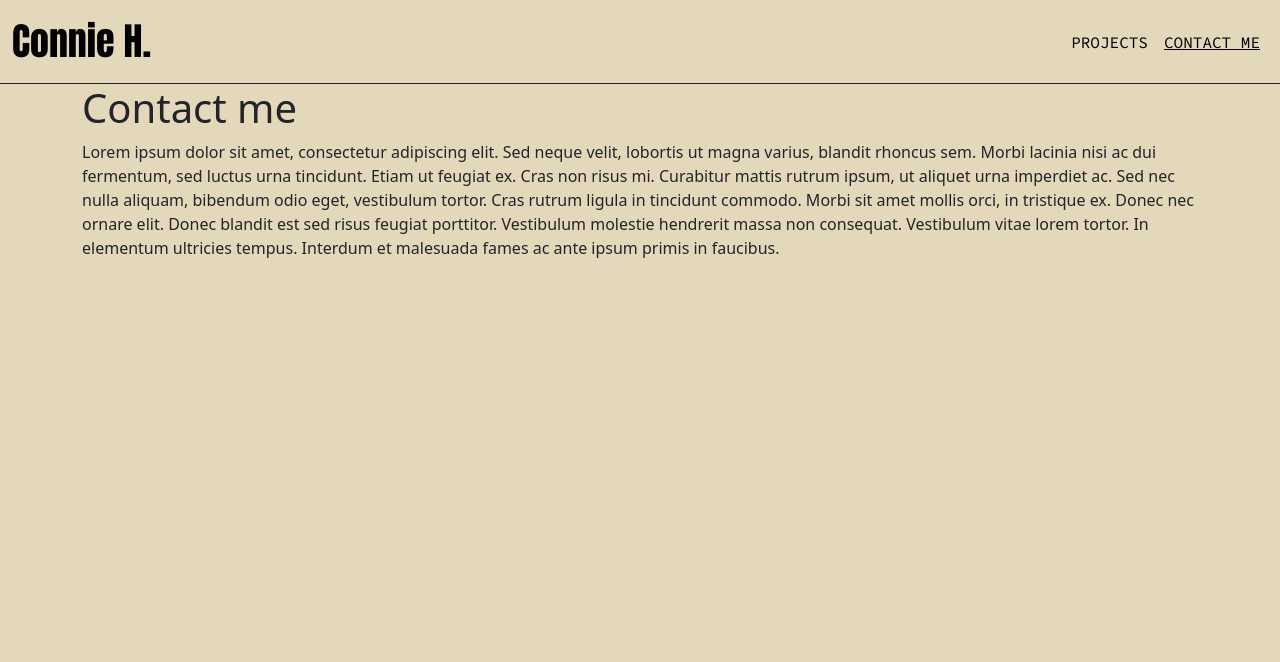
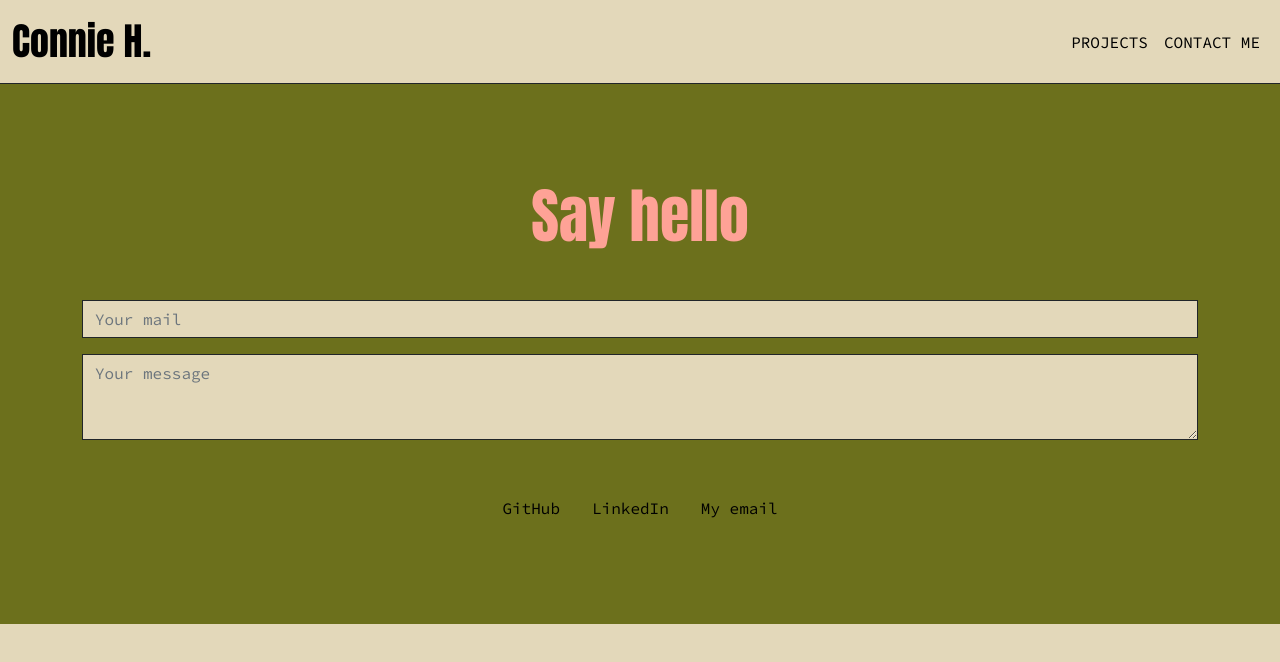
Before and after one commit to mchinojo/13React-Portfolio, a React (Create React App) app: page /13React-Portfolio/contact in a window 1280 px wide. Shown: the top 662 px of the page. Built offline with nearby package versions, Linux system fonts and the light colour scheme.

Commit message:
added contact section

```diff
--- a/src/components/NavTabs.css
+++ b/src/components/NavTabs.css
@@ -16,5 +16,5 @@ a:hover {
 }
 
 .active {
-  text-decoration: underline !important;
+  text-decoration: underline !;
 }
--- /dev/null
+++ b/src/components/pages/Contact.css
@@ -0,0 +1,34 @@
+.jumbotron {
+  background-color: #6c701c;
+  min-height: 500px;
+}
+
+.jumbotron h1 {
+  font-family: "Anton", sans-serif;
+  font-size: 60px !important;
+  color: #fea296;
+}
+
+ul {
+  color: #b585d6 !important;
+}
+
+a:hover {
+  text-decoration: underline;
+}
+
+.active {
+  text-decoration: underline !;
+}
+
+form {
+  font-family: "Source Code Pro", monospace;
+}
+
+input {
+  background-color: #e3d8ba !important;
+}
+
+textarea {
+  background-color: #e3d8ba !important;
+}
--- a/src/components/pages/Contact.js
+++ b/src/components/pages/Contact.js
@@ -1,21 +1,61 @@
 import React from "react";
+import "./Contact.css";
 
 function Contact() {
   return (
-    <div className="container">
-      <h1>Contact me</h1>
-      <p>
-        Lorem ipsum dolor sit amet, consectetur adipiscing elit. Sed neque
-        velit, lobortis ut magna varius, blandit rhoncus sem. Morbi lacinia nisi
-        ac dui fermentum, sed luctus urna tincidunt. Etiam ut feugiat ex. Cras
-        non risus mi. Curabitur mattis rutrum ipsum, ut aliquet urna imperdiet
-        ac. Sed nec nulla aliquam, bibendum odio eget, vestibulum tortor. Cras
-        rutrum ligula in tincidunt commodo. Morbi sit amet mollis orci, in
-        tristique ex. Donec nec ornare elit. Donec blandit est sed risus feugiat
-        porttitor. Vestibulum molestie hendrerit massa non consequat. Vestibulum
-        vitae lorem tortor. In elementum ultricies tempus. Interdum et malesuada
-        fames ac ante ipsum primis in faucibus.
-      </p>
+    <div className="jumbotron px-4 py-5">
+      <div className="container">
+        <div className="text-center">
+          <h1 className="display-4 my-5 mb-5">Say hello</h1>
+          <form>
+            <div className="form-group mb-3">
+              <input
+                type="email"
+                className="form-control border border-dark rounded-0"
+                id="exampleFormControlInput1"
+                placeholder="Your mail"
+              ></input>
+            </div>
+            <div className="form-group mb-3">
+              <textarea
+                className="form-control border border-dark rounded-0"
+                id="exampleFormControlTextarea1"
+                placeholder="Your message"
+                rows="3"
+              ></textarea>
+            </div>
+          </form>
+          <ul className="nav justify-content-center my-5">
+            <li className="nav-item">
+              <a
+                className="nav-link"
+                target="_blank"
+                href="https://github.com/mchinojo"
+              >
+                GitHub
+              </a>
+            </li>
+            <li className="nav-item">
+              <a
+                className="nav-link"
+                target="_blank"
+                href="https://www.linkedin.com/in/conihesp/"
+              >
+                LinkedIn
+              </a>
+            </li>
+            <li className="nav-item">
+              <a
+                className="nav-link"
+                target="_blank"
+                href="mailto:myemail@example.com"
+              >
+                My email
+              </a>
+            </li>
+          </ul>
+        </div>
+      </div>
     </div>
   );
 }
--- a/src/components/pages/Home.css
+++ b/src/components/pages/Home.css
@@ -1,7 +1,7 @@
 .coni {
   font-family: "Anton", sans-serif;
   font-size: 60px !important;
-  color: #6c701c;
+  color: #b585d6;
 }
 
 .subConi {
--- /dev/null
+++ b/src/components/pages/ProjectGallery.css
@@ -0,0 +1,5 @@
+h1 {
+  font-family: "Anton", sans-serif;
+  font-size: 60px !important;
+  color: #ed5c27;
+}
--- a/src/components/pages/ProjectGallery.js
+++ b/src/components/pages/ProjectGallery.js
@@ -1,10 +1,12 @@
 import React from "react";
 import Project from "../Project";
 import projectData from "../data/project-data.json";
+import "./ProjectGallery.css";
 
 function ProjectGallery() {
   return (
     <div className="container px-4 py-5 my-5">
+      <h1 className="display-4 mb-5 text-center">My Projects</h1>
       <div className="row row-cols-1 row-cols-md-3 g-4">
         {projectData.map((project) => (
           <Project
```
Also changed, not shown: public/hola.html (added, +146 -0 lines).
